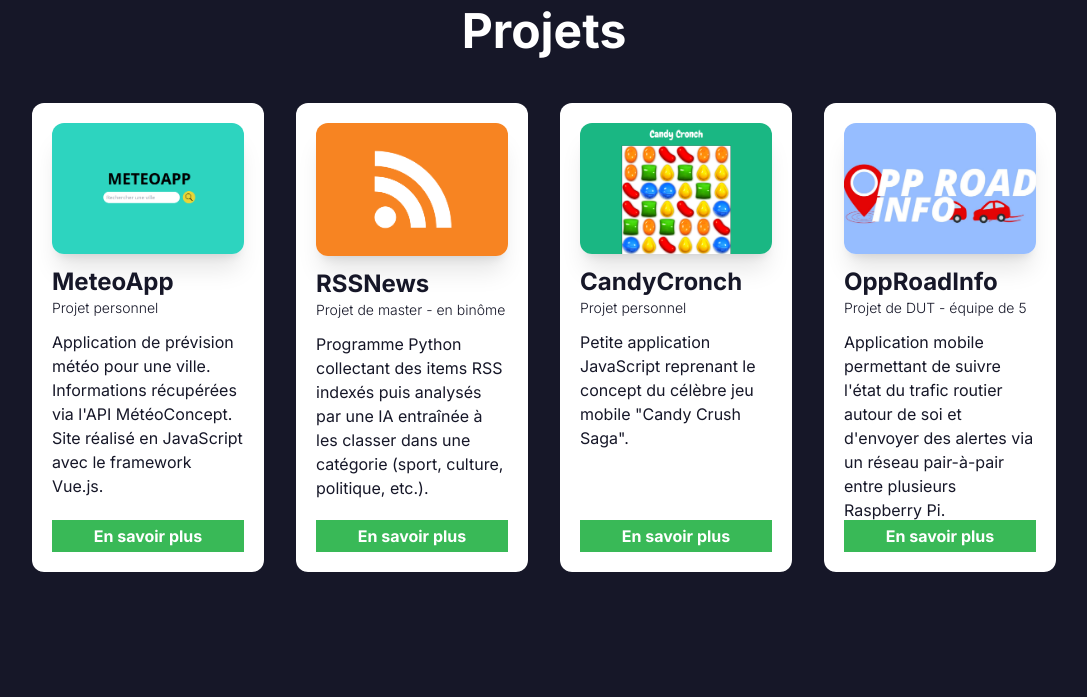
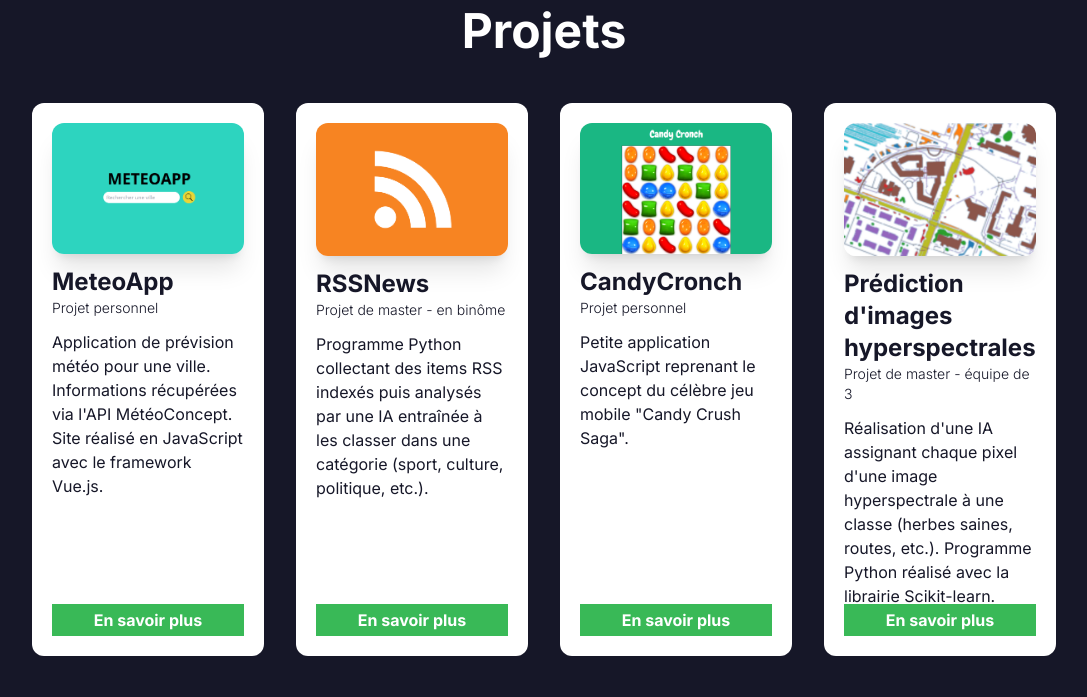
Before and after one commit to eliiks/eliiks.github.io, a website: page index.html in a window 1280 px wide. Shown: the part 3240-3937 px from the top of the page, without its empty margins (96-1183 px from the left). Drawn offline with Linux system fonts and the light colour scheme.

Commit message:
Add "prediction image hyperspectrale" project

```diff
--- a/index.html
+++ b/index.html
@@ -140,17 +140,17 @@
                 <a class="bg-[#39b957] text-center text-white font-bold p-1 mt-auto" href="https://eliiks.github.io/CandyCronch" target="_blank">En savoir plus</a>
             </div>
             <div class=" flex flex-col bg-white p-5 gap-3 rounded-xl">
-                <img class="w-72 h-auto object-cover self-center rounded-xl shadow-xl" src="./imgs/opproadinfo.png">
+                <img class="w-72 h-auto object-cover self-center rounded-xl shadow-xl" src="./imgs/prediction_images_hyperspectrales.png">
                 <div>
-                    <h3 class="text-lg md:text-xl xl:text-2xl font-bold"> OppRoadInfo </h3>
-                    <p class="font-light text-sm"> Projet de DUT - équipe de 5 </p>
+                    <h3 class="text-lg md:text-xl xl:text-2xl font-bold"> Prédiction d'images hyperspectrales </h3>
+                    <p class="font-light text-sm"> Projet de master - équipe de 3 </p>
                 </div>
-                <p class="h-40 sm:h-20 md:h-16 lg:h-28 xl:h-44"> Application mobile permettant de suivre l'état du trafic routier autour de soi et
-                d'envoyer des alertes via un réseau pair-à-pair entre plusieurs Raspberry Pi.
+                <p class="h-40 sm:h-20 md:h-16 lg:h-28 xl:h-44"> Réalisation d'une IA assignant
+                    chaque pixel d'une image hyperspectrale à une classe (herbes saines, routes, etc.). Programme Python réalisé avec
+                    la librairie Scikit-learn.
                 </p>
-                <a class="bg-[#39b957] text-center text-white font-bold p-1 mt-auto" href="./pdfs/rapport_projet_opproadinfo.pdf" target="_blank">En savoir plus</a>
+                <a class="bg-[#39b957] text-center text-white font-bold p-1 mt-auto" href="https://github.com/eliiks/godet_buche_lambert_challenge_apprentissage_auto" target="_blank">En savoir plus</a>
             </div>
-        </div>
     </section>
 
     <!-- Contact -->
```
Also changed, not shown: css/style.min.css, imgs/prediction_images_hyperspectrales.png (added).
